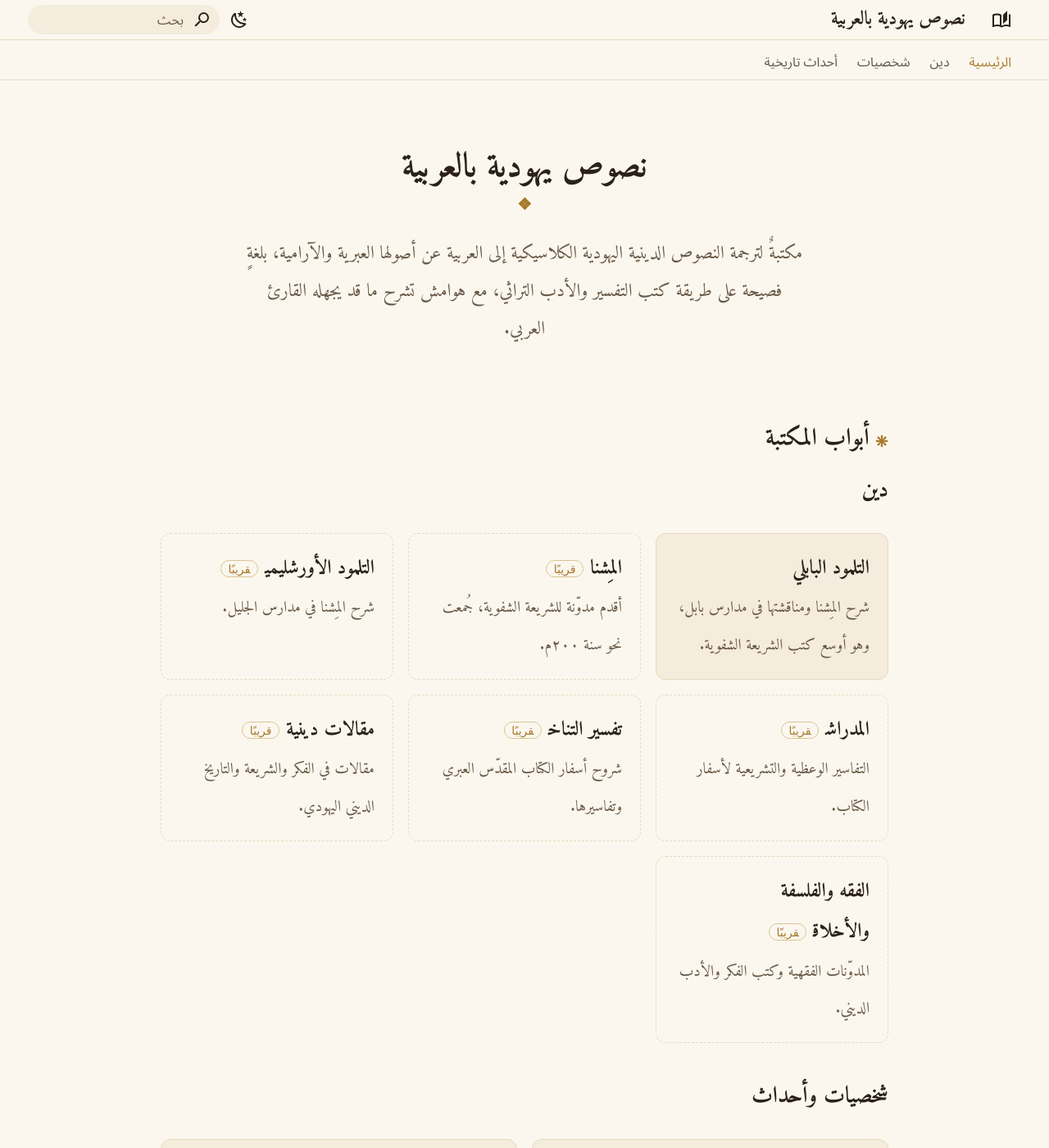
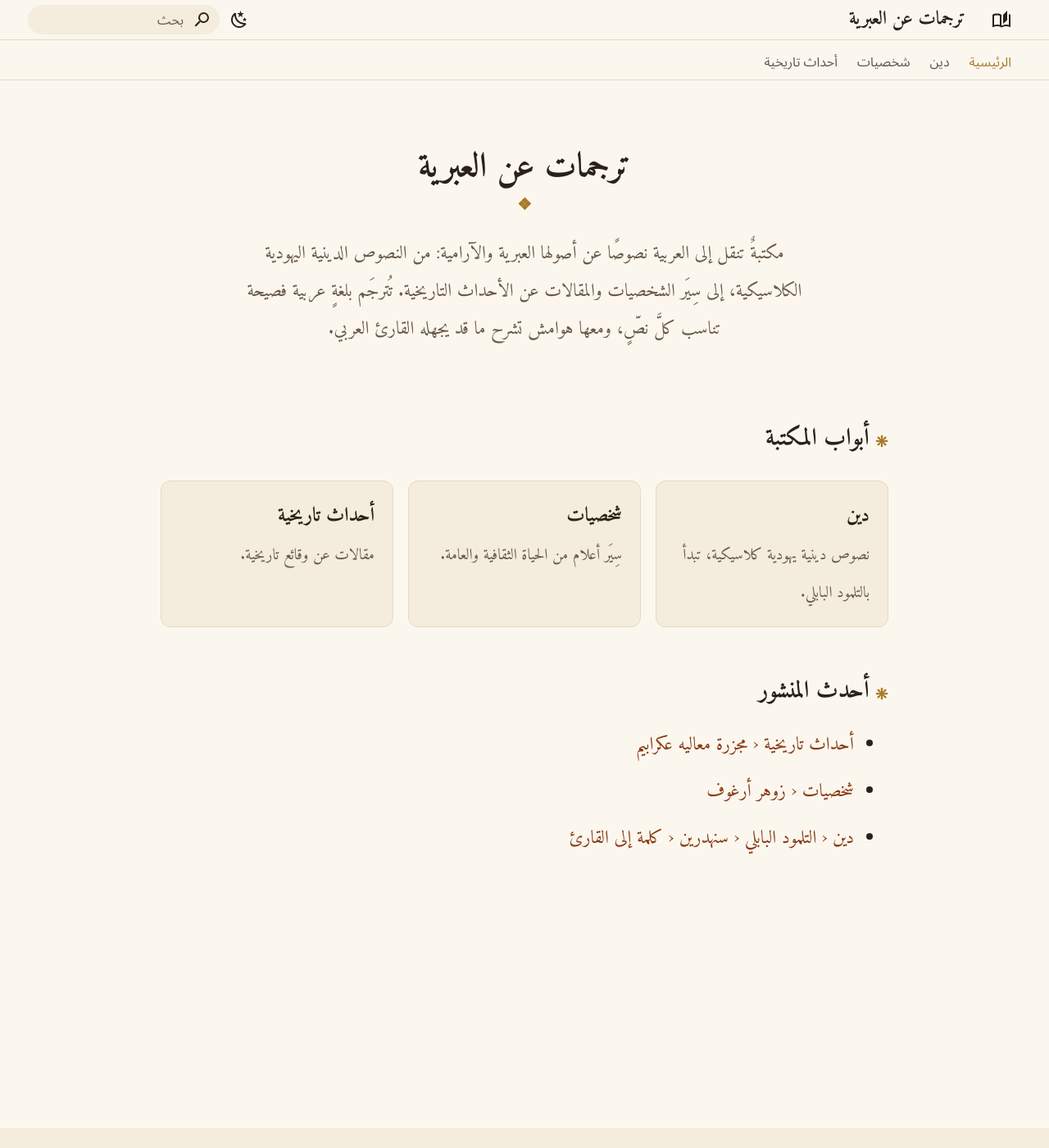
Before and after one commit to arnusus/arnusus.github.io, an MkDocs documentation site: the page built from docs/index.md, in a window 1280 px wide and 1400 px high. Shown: the whole window at 82% size. Built offline with MkDocs 1.6.1 and Material for MkDocs 9.7.7, drawn with Linux system fonts in a browser that asks for light colours; some of the changed text lies outside the part shown.

Commit message:
اسم جديد للموقع «ترجمات عن العبرية»، وحذف الأبواب الفارغة، وتعريف يناسب محتواه
- حُذف بابا «تفسير التناخ» و«مقالات دينية» وبطاقات «قريبًا» التي لا نصوص فيها.
- الصفحة الرئيسية: تعريف جديد يشمل النصوص الدينية والسِّيَر والأحداث التاريخية،
  وثلاث بطاقات للتصنيفات.
- «عن الترجمة»: أسلوبان بحسب النص (تراثي للنصوص الدينية، وموسوعي معاصر لغيرها)،
  وذكر ويكيبيديا العبرية مصدرًا للسِّيَر والمقالات التاريخية.

Co-Authored-By: Claude Opus 5.5 <noreply@anthropic.com>
Claude-Session: https://claude.ai/code/session_01Bo3U8c2Sx4xJ2hihfYveKp

```diff
--- a/docs/index.md
+++ b/docs/index.md
@@ -7,31 +7,18 @@ hide:
 
 <div class="hero" markdown="1">
 
-# نصوص يهودية بالعربية
+# ترجمات عن العبرية
 
-مكتبةٌ لترجمة النصوص الدينية اليهودية الكلاسيكية إلى العربية عن أصولها العبرية والآرامية، بلغةٍ فصيحة على طريقة كتب التفسير والأدب التراثي، مع هوامش تشرح ما قد يجهله القارئ العربي.
+مكتبةٌ تنقل إلى العربية نصوصًا عن أصولها العبرية والآرامية: من النصوص الدينية اليهودية الكلاسيكية، إلى سِيَر الشخصيات والمقالات عن الأحداث التاريخية. تُترجَم بلغةٍ عربية فصيحة تناسب كلَّ نصٍّ، ومعها هوامش تشرح ما قد يجهله القارئ العربي.
 
 </div>
 
 ## أبواب المكتبة
 
-### دين
-
 <div class="shelves">
-<a class="shelf" href="dat/talmud-bavli/"><b>التلمود البابلي</b><span>شرح المِشنا ومناقشتها في مدارس بابل، وهو أوسع كتب الشريعة الشفوية.</span></a>
-<div class="shelf shelf--soon"><b>المِشنا</b><span>أقدم مدوّنة للشريعة الشفوية، جُمعت نحو سنة ٢٠٠م.</span></div>
-<div class="shelf shelf--soon"><b>التلمود الأورشليمي</b><span>شرح المِشنا في مدارس الجليل.</span></div>
-<div class="shelf shelf--soon"><b>المدراش</b><span>التفاسير الوعظية والتشريعية لأسفار الكتاب.</span></div>
-<a class="shelf shelf--soon" href="dat/parshanut-tanakh/"><b>تفسير التناخ</b><span>شروح أسفار الكتاب المقدّس العبري وتفاسيرها.</span></a>
-<a class="shelf shelf--soon" href="dat/maamarim/"><b>مقالات دينية</b><span>مقالات في الفكر والشريعة والتاريخ الديني اليهودي.</span></a>
-<div class="shelf shelf--soon"><b>الفقه والفلسفة والأخلاق</b><span>المدوّنات الفقهية وكتب الفكر والأدب الديني.</span></div>
-</div>
-
-### شخصيات وأحداث
-
-<div class="shelves">
-<a class="shelf" href="people/"><b>شخصيات</b><span>سِيَر أعلام من الحياة الثقافية والعامة، مترجمة عن العبرية.</span></a>
-<a class="shelf" href="history/"><b>أحداث تاريخية</b><span>مقالات عن وقائع تاريخية، مترجمة عن العبرية.</span></a>
+<a class="shelf" href="dat/"><b>دين</b><span>نصوص دينية يهودية كلاسيكية، تبدأ بالتلمود البابلي.</span></a>
+<a class="shelf" href="people/"><b>شخصيات</b><span>سِيَر أعلام من الحياة الثقافية والعامة.</span></a>
+<a class="shelf" href="history/"><b>أحداث تاريخية</b><span>مقالات عن وقائع تاريخية.</span></a>
 </div>
 
 ## أحدث المنشور
--- a/mkdocs.yml
+++ b/mkdocs.yml
@@ -1,5 +1,5 @@
-site_name: نصوص يهودية بالعربية
-site_description: ترجمات عربية للنصوص الدينية اليهودية الكلاسيكية عن أصولها العبرية والآرامية، مع هوامش شارحة
+site_name: ترجمات عن العبرية
+site_description: ترجمات عربية عن العبرية والآرامية لنصوص دينية يهودية وسِيَر شخصيات ومقالات عن أحداث تاريخية، مع هوامش شارحة
 
 theme:
   name: material
@@ -53,7 +53,7 @@ extra_javascript:
 # ===== فهرس الموقع =====
 # المستوى الأول: التصنيفات، ويظهر كلّ تصنيف لسانًا في أعلى الموقع على الحاسوب:
 #   دين (dat/)، شخصيات (people/)، أحداث تاريخية (history/).
-# وتحت «دين» أبوابه: التلمود البابلي، تفسير التناخ، مقالات دينية.
+# وتحت «دين» أبوابه (التلمود البابلي...)، ولا يُضاف بابٌ إلا ومعه نصّ منشور.
 # كل نص جديد يُضاف تحت بابه، والشكل:
 #   - العنوان بالعربية: المجلد/الرقم.md
 # واسم الملف رقمٌ من ستّ خانات يتسلسل داخل كل مجلد على حدة: 000001، 000002...
@@ -72,10 +72,6 @@ nav:
           - قسم الأضرار:
               - سنهدرين:
                   - كلمة إلى القارئ: dat/talmud-bavli/nezikin/sanhedrin/000001.md
-      - تفسير التناخ:
-          - dat/parshanut-tanakh/index.md
-      - مقالات دينية:
-          - dat/maamarim/index.md
   - شخصيات:
       - people/index.md
       - زوهر أرغوف: people/000001.md
```
Also changed, not shown: docs/about.md (+6 -3 lines), docs/dat/index.md (+1 -3 lines), docs/dat/maamarim/index.md (deleted, +0 -5 lines), docs/dat/parshanut-tanakh/index.md (deleted, +0 -5 lines).
